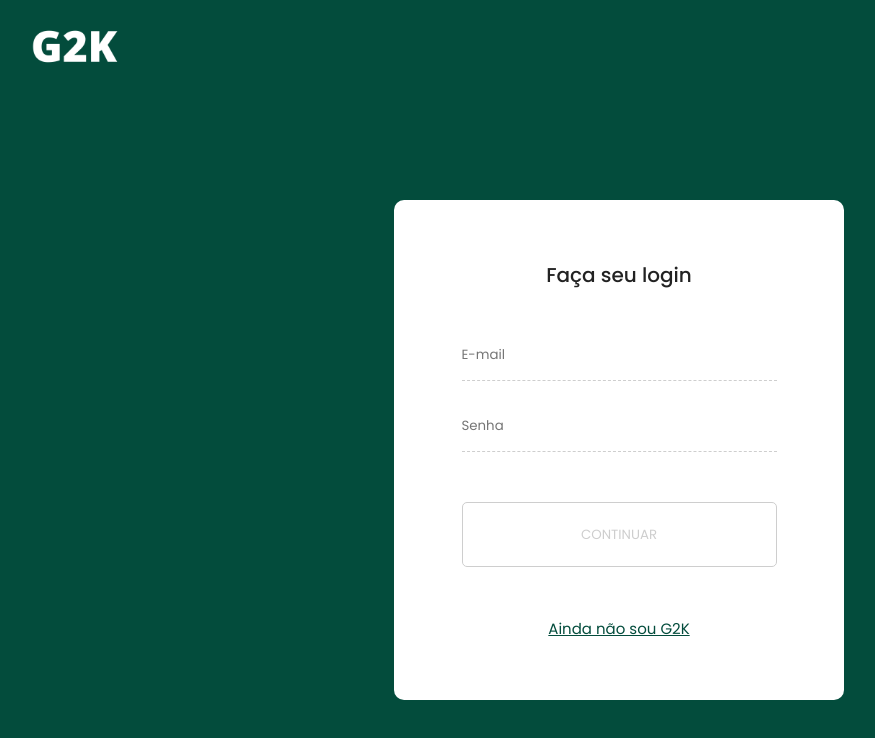
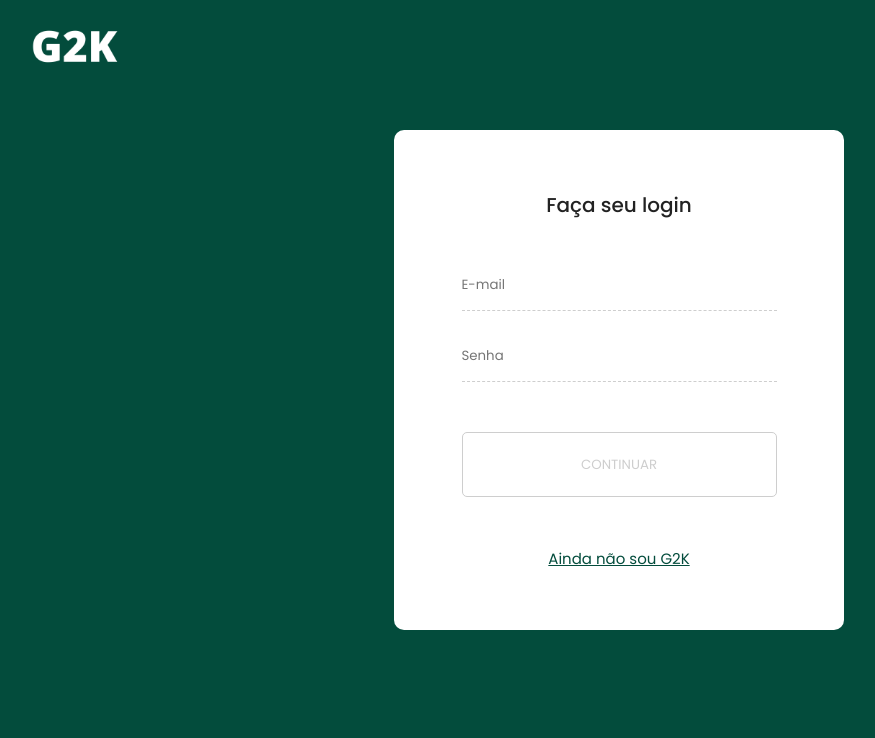
Before and after one commit to TheDevs-Team/web, a React (Create React App) app: page /entrar in a window 1280 px wide. Shown: the top 738 px of the page, without its empty margins (21-896 px from the left). Built offline with nearby package versions, Linux system fonts and the light colour scheme.

Commit message:
fix: update styles

```diff
--- a/src/pages/Login/styles.ts
+++ b/src/pages/Login/styles.ts
@@ -40,9 +40,7 @@ export const FormContainer = styled.form`
   align-items: center;
   flex-direction: column;
 
-  position: absolute;
-
-  top: 25%;
+  margin: 50px 10px 0 10px;
 
   background: #fff;
 
```
